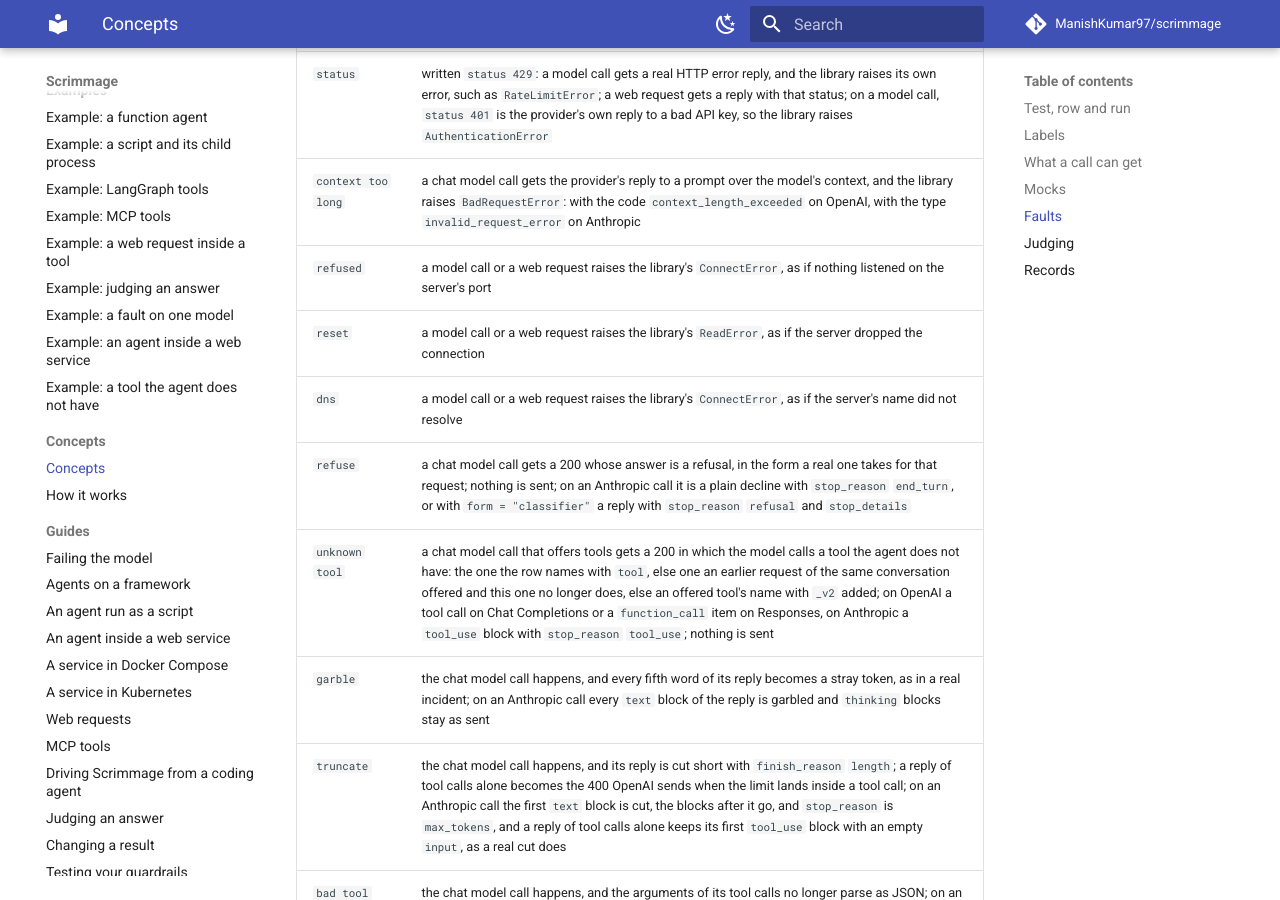
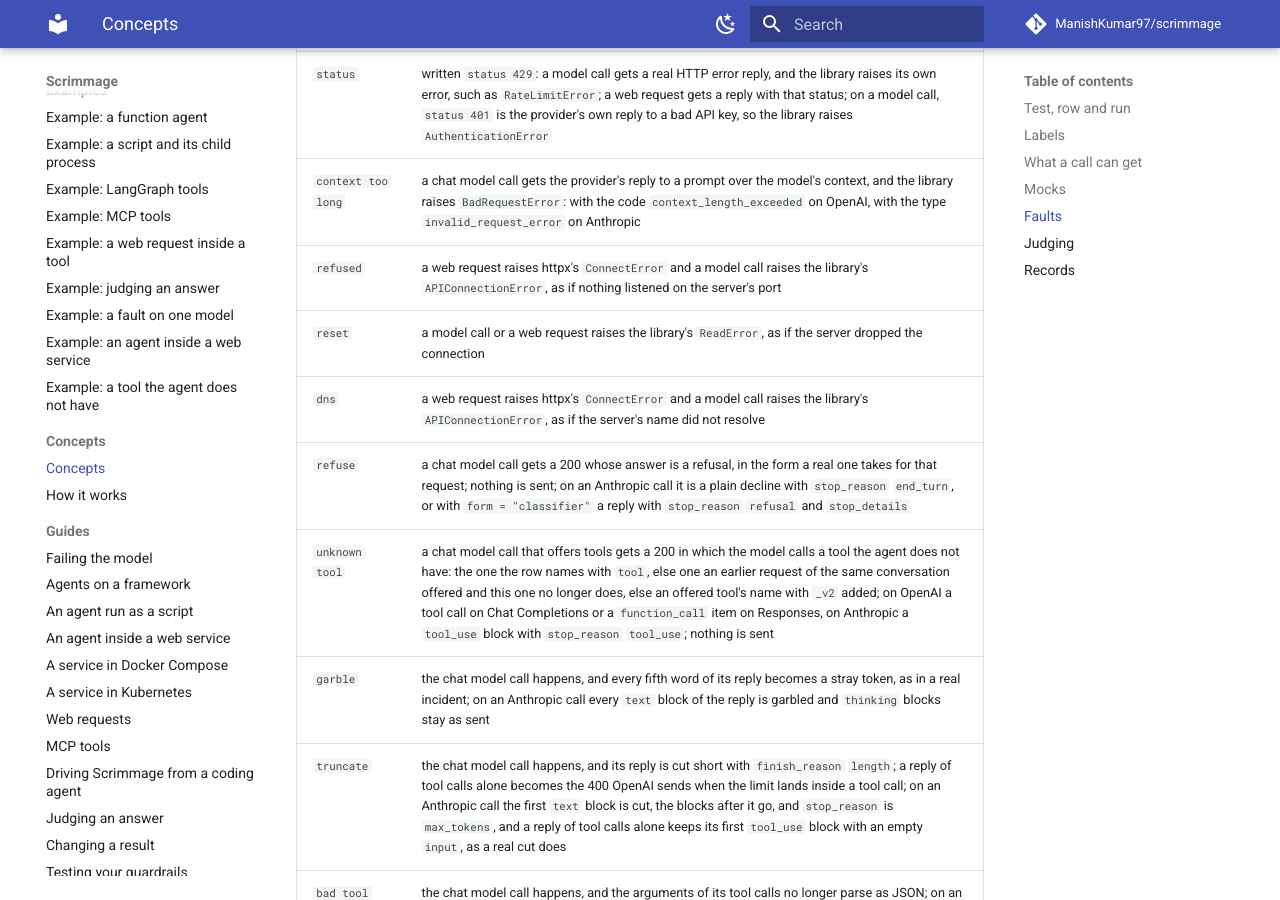
Before and after one commit to ManishKumar97/scrimmage, an MkDocs documentation site: the page built from docs/concepts.md, in a window 1280 px wide and 900 px high, scrolled down 2992 px. Built offline with MkDocs 1.6.1 and Material for MkDocs 9.7.7, drawn with Linux system fonts in a browser that asks for light colours; comment, search, counter and statistics services are not loaded; some of the changed text lies outside the part shown.

Commit message:
docs: correct small claims in the concepts, home and framework pages

```diff
--- a/docs/concepts.md
+++ b/docs/concepts.md
@@ -79,9 +79,9 @@ Each call gets its own copy of the value, so a change the agent makes to it is n
 | `slow` | written `slow 8s`: the call happens after that many seconds, so a caller's own deadline can fire first |
 | `status` | written `status 429`: a model call gets a real HTTP error reply, and the library raises its own error, such as `RateLimitError`; a web request gets a reply with that status; on a model call, `status 401` is the provider's own reply to a bad API key, so the library raises `AuthenticationError` |
 | `context too long` | a chat model call gets the provider's reply to a prompt over the model's context, and the library raises `BadRequestError`: with the code `context_length_exceeded` on OpenAI, with the type `invalid_request_error` on Anthropic |
-| `refused` | a model call or a web request raises the library's `ConnectError`, as if nothing listened on the server's port |
+| `refused` | a web request raises httpx's `ConnectError` and a model call raises the library's `APIConnectionError`, as if nothing listened on the server's port |
 | `reset` | a model call or a web request raises the library's `ReadError`, as if the server dropped the connection |
-| `dns` | a model call or a web request raises the library's `ConnectError`, as if the server's name did not resolve |
+| `dns` | a web request raises httpx's `ConnectError` and a model call raises the library's `APIConnectionError`, as if the server's name did not resolve |
 | `refuse` | a chat model call gets a 200 whose answer is a refusal, in the form a real one takes for that request; nothing is sent; on an Anthropic call it is a plain decline with `stop_reason` `end_turn`, or with `form = "classifier"` a reply with `stop_reason` `refusal` and `stop_details` |
 | `unknown tool` | a chat model call that offers tools gets a 200 in which the model calls a tool the agent does not have: the one the row names with `tool`, else one an earlier request of the same conversation offered and this one no longer does, else an offered tool's name with `_v2` added; on OpenAI a tool call on Chat Completions or a `function_call` item on Responses, on Anthropic a `tool_use` block with `stop_reason` `tool_use`; nothing is sent |
 | `garble` | the chat model call happens, and every fifth word of its reply becomes a stray token, as in a real incident; on an Anthropic call every `text` block of the reply is garbled and `thinking` blocks stay as sent |
```
Also changed, not shown: other parts of docs/concepts.md (+1 -1 lines), docs/frameworks.md (+0 -1 lines), docs/index.md (+1 -1 lines).
